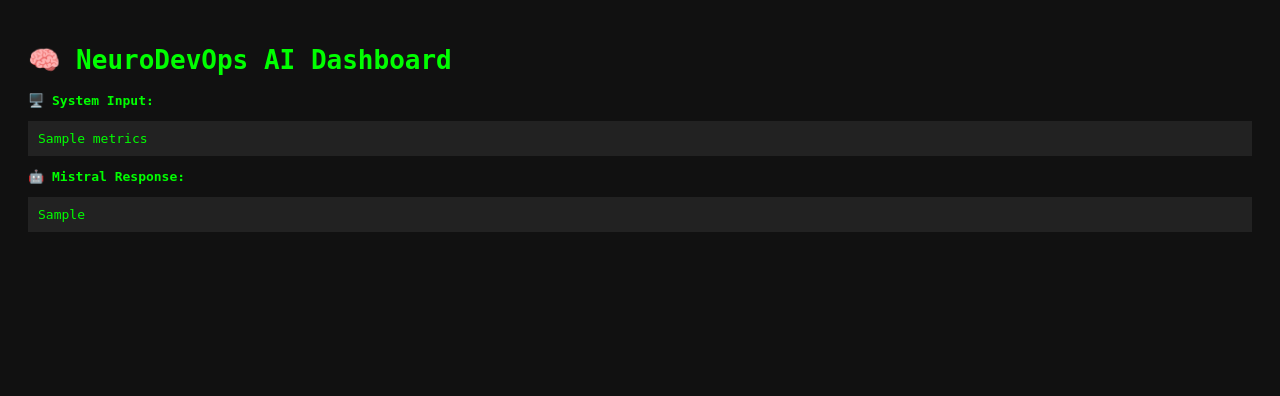
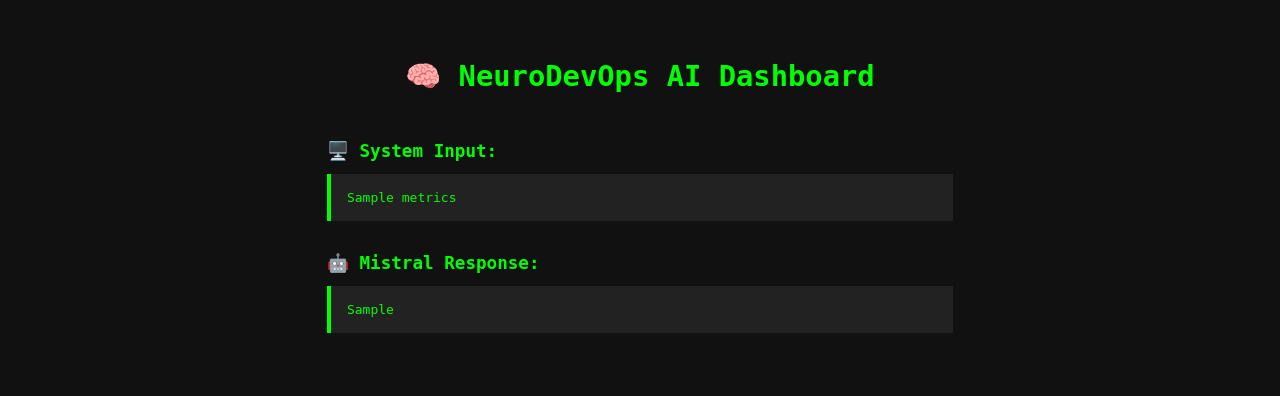
Before and after one commit to gjb1088/NeuroDevOps, a Flask app: template dashboard/templates/index.html in a window 1280 px wide. Shown: the top 396 px of the page. Run offline with Flask 3, Linux system fonts and the light colour scheme; the template is opened without the code that fills it: most values are stand-ins (such as "Sample title", 1, 10 or a date in 2020).

Commit message:
Update index.html

```diff
--- a/dashboard/templates/index.html
+++ b/dashboard/templates/index.html
@@ -3,8 +3,46 @@
 <head>
   <title>NeuroDevOps Dashboard</title>
   <style>
-    body { font-family: monospace; background: #111; color: #0f0; padding: 20px; }
-    pre { background-color: #222; padding: 10px; }
+    body {
+      font-family: monospace;
+      background: #111;
+      color: #0f0;
+      padding: 2rem;
+      display: flex;
+      flex-direction: column;
+      align-items: center;
+    }
+
+    h1 {
+      margin-bottom: 2rem;
+      font-size: 1.8rem;
+      text-align: center;
+    }
+
+    .entry {
+      max-width: 80ch;
+      width: 100%;
+    }
+
+    pre {
+      background-color: #222;
+      padding: 1rem;
+      white-space: pre-wrap;
+      word-wrap: break-word;
+      overflow-x: auto;
+      border-left: 4px solid #0f0;
+      margin-bottom: 2rem;
+    }
+
+    strong {
+      display: block;
+      margin: 1rem 0 0.5rem;
+      font-size: 1.1rem;
+    }
+
+    p {
+      font-size: 1rem;
+    }
   </style>
 </head>
 <body>
```
